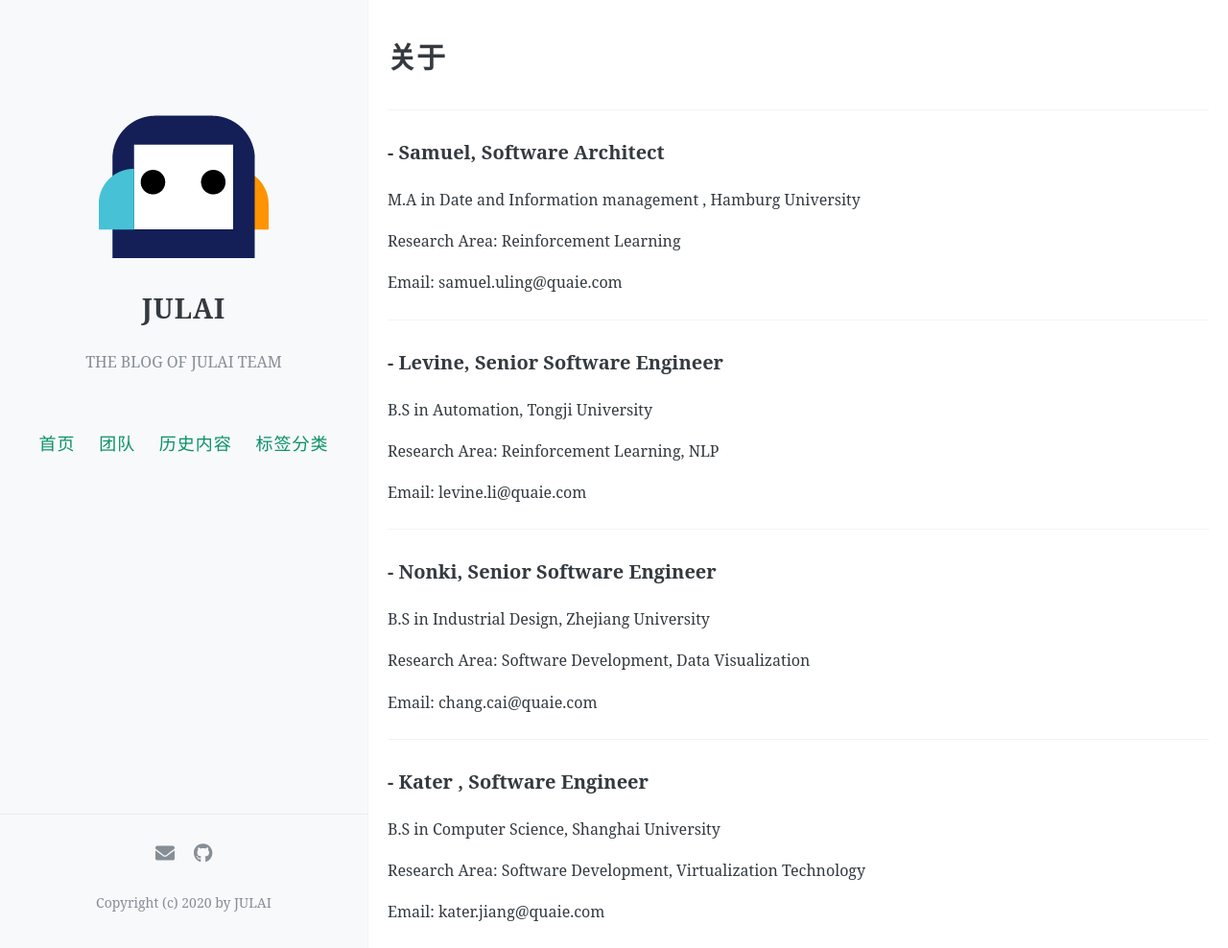
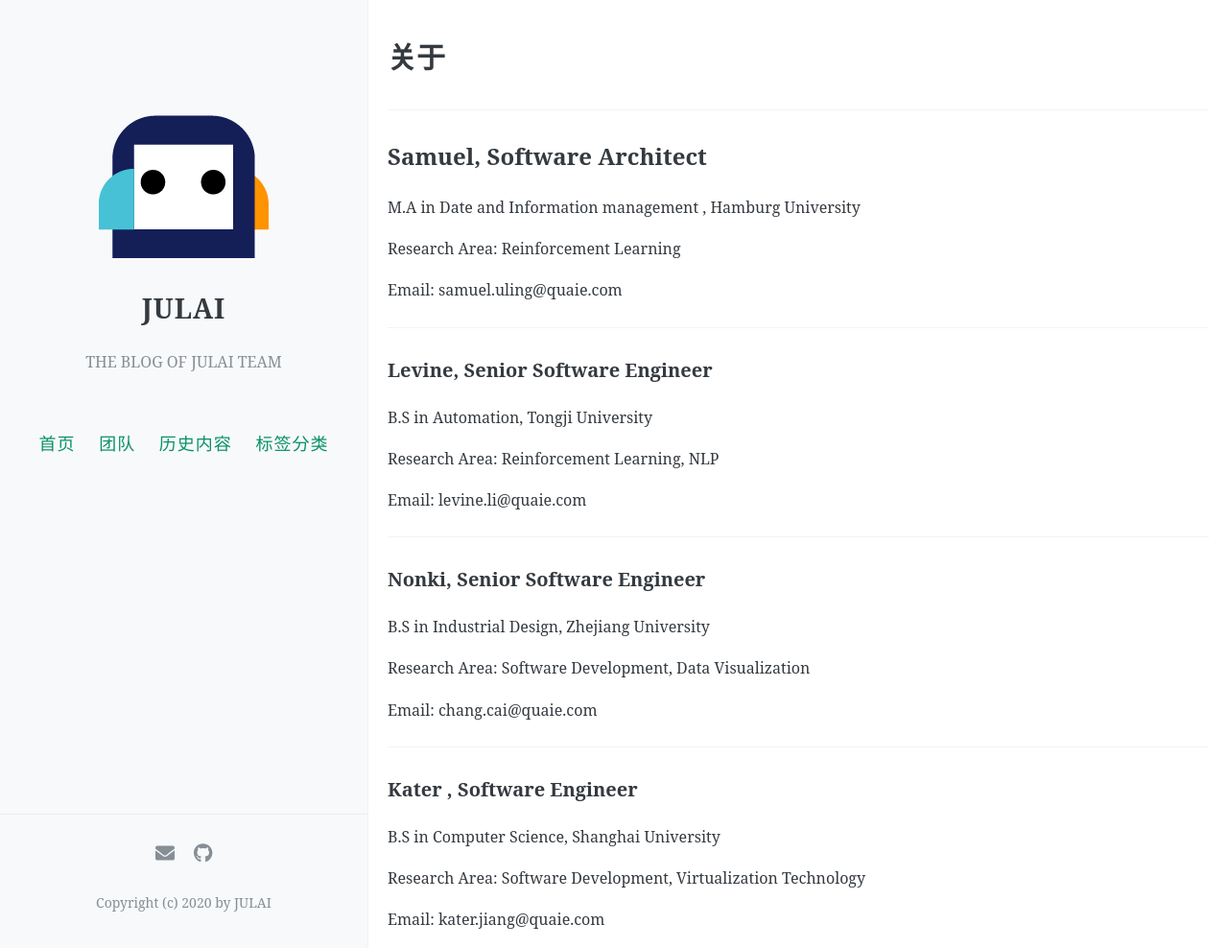
Before and after one commit to butipanax/ddd, a Jekyll site: the page built from about.md, in a window 1280 px wide and 988 px high. Shown: the whole window at 96% size. Built offline with Jekyll 4.4.1, drawn with Linux system fonts in a browser that asks for light colours; comment, search, counter and statistics services are not loaded.

```diff
--- a/about.md
+++ b/about.md
@@ -6,7 +6,7 @@ permalink: /about/
 ------
 
 
-### - Samuel, Software Architect
+## Samuel, Software Architect
 
 M.A in Date and Information management , Hamburg University
 
@@ -18,7 +18,7 @@ Email: samuel.uling@quaie.com
 
 
 
-### - Levine, Senior Software Engineer
+### Levine, Senior Software Engineer
 
 B.S in Automation, Tongji University
 
@@ -30,7 +30,7 @@ Email: levine.li@quaie.com
 
 
 
-### - Nonki, Senior Software Engineer
+### Nonki, Senior Software Engineer
 
 B.S in Industrial Design, Zhejiang University
 
@@ -42,7 +42,7 @@ Email: chang.cai@quaie.com
 
 
 
-### - Kater ,  Software Engineer
+### Kater ,  Software Engineer
 
 B.S in Computer Science, Shanghai University
 
```
